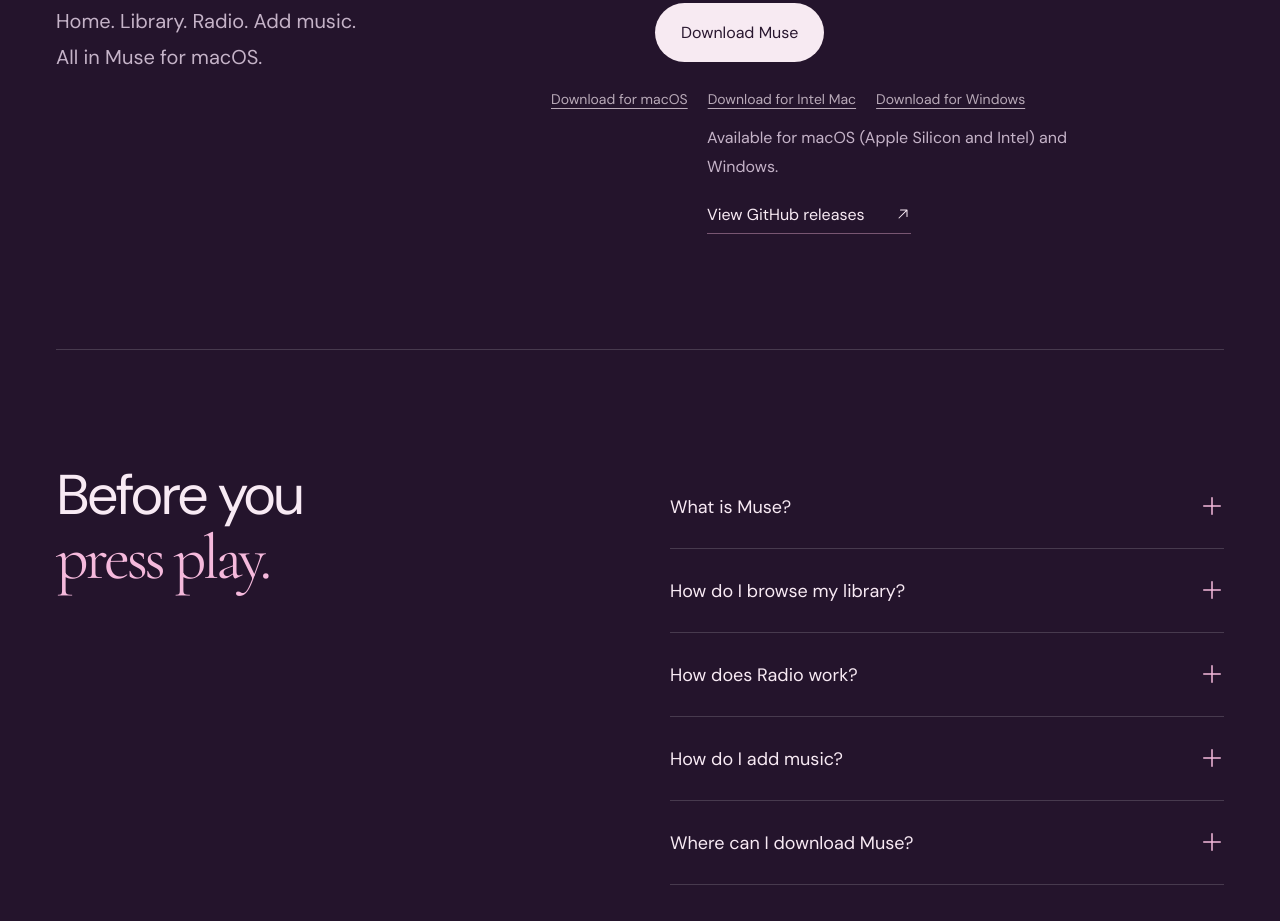
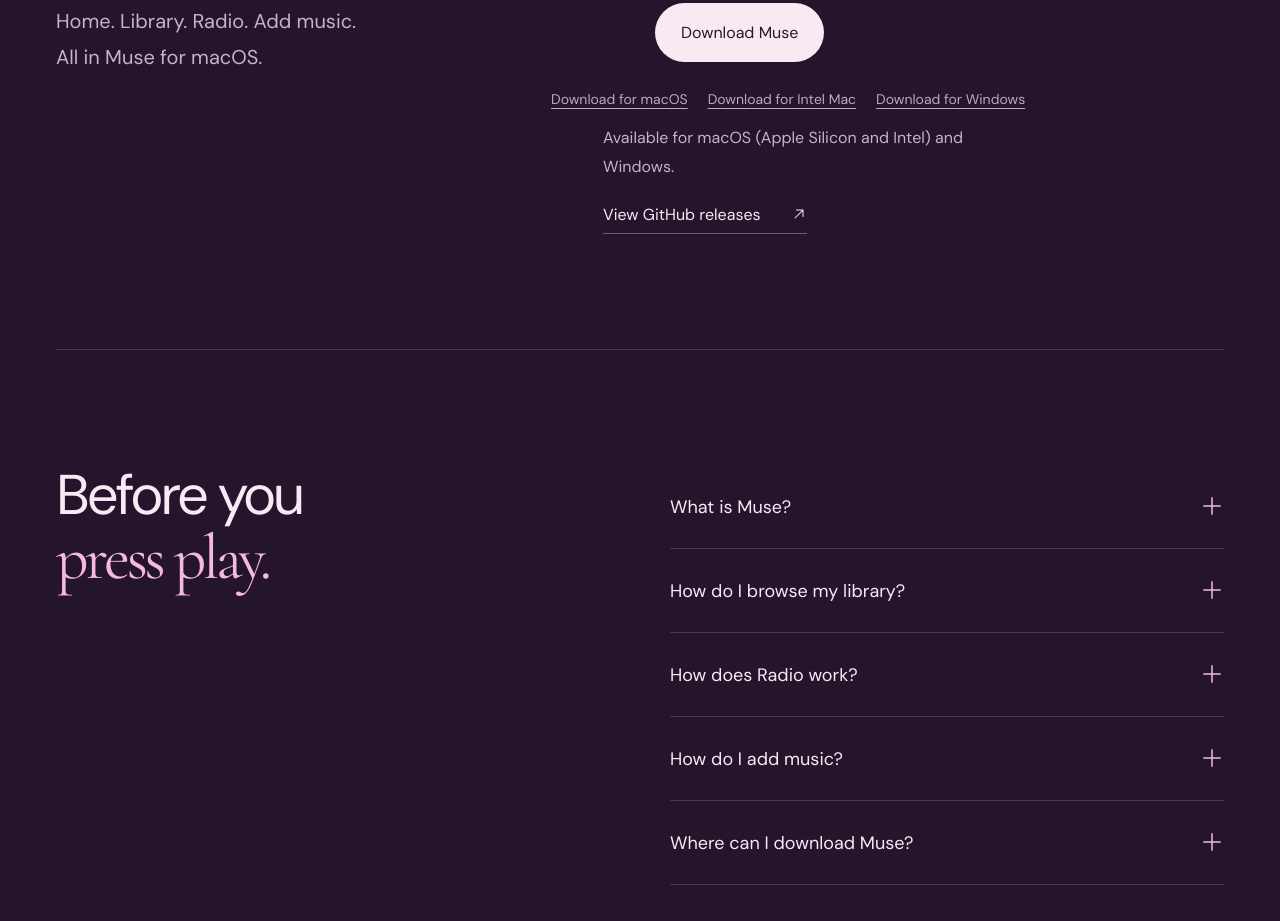
Before and after one commit to ChillMuse/muse-player, a website built with Vite: page index.html in a window 1280 px wide. Shown: the part 6619-7540 px from the top of the page. Built offline with nearby package versions, Linux system fonts and the light colour scheme.

Commit message:
Update style.css

```diff
--- a/src/style.css
+++ b/src/style.css
@@ -112,16 +112,14 @@
   margin-left: 0;
 }
 
-/* Align availability note */
 .download-note {
   position: relative;
-  left: 52px;
+  left: -52px;
 }
 
-/* Align GitHub releases link */
 a[href="https://github.com/ChillMuse/muse-player/releases"] {
   position: relative;
-  left: 52px;
+  left: -52px;
 }
 
 /* Increase space between primary and secondary downloads */
```
